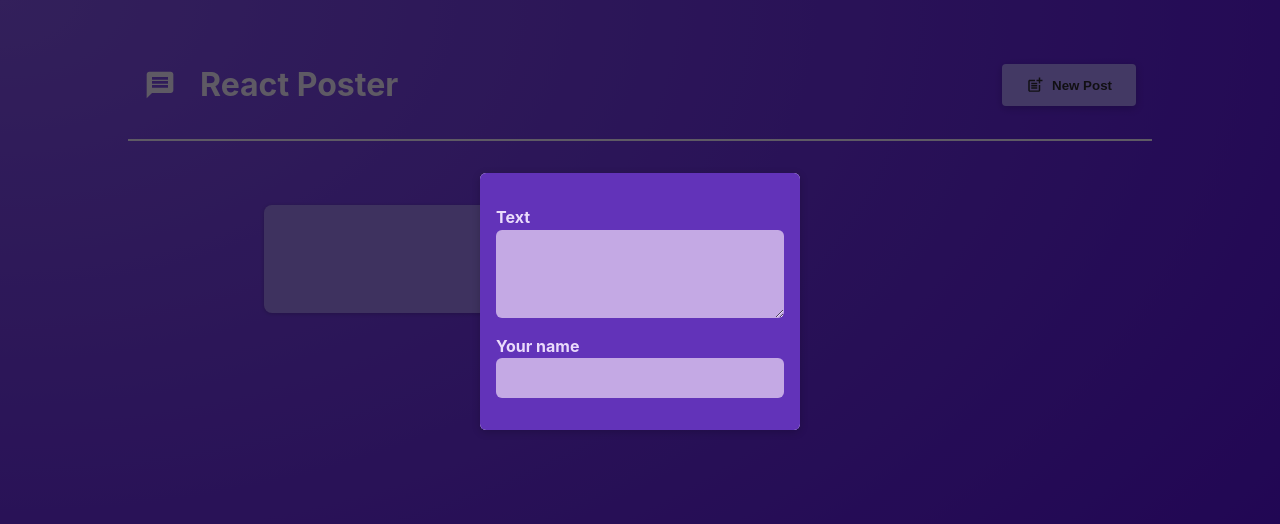
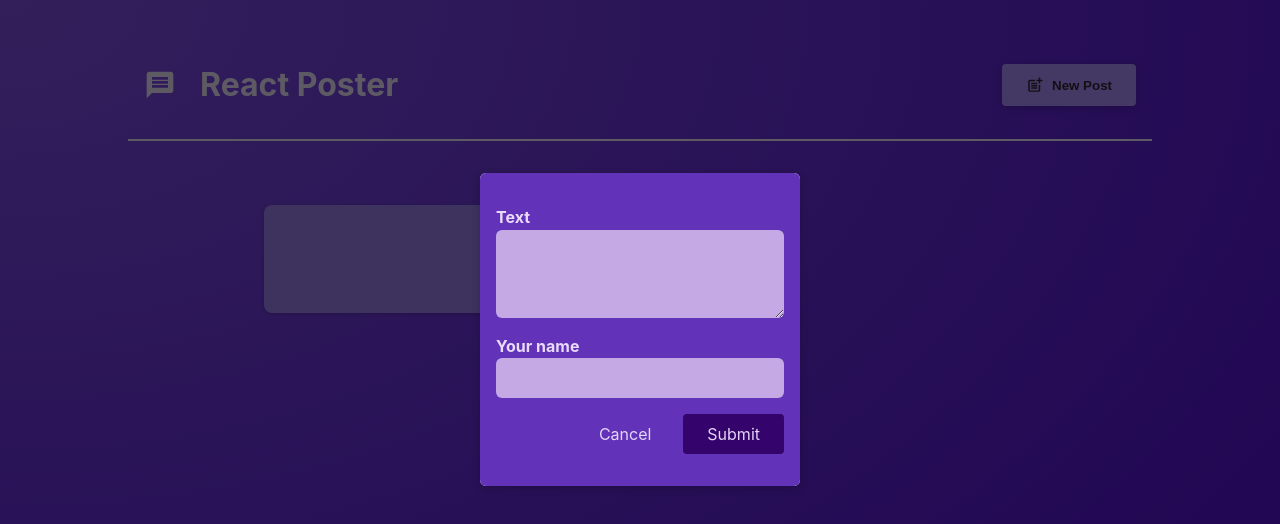
Before and after one commit to LordCracken/React-Crash-Course, a React (Vite) app: page / in a window 1280 px wide. Both pictures are taken after a click on the button "New Post". Shown: the top 524 px of the page. Built offline with nearby package versions, Linux system fonts and the light colour scheme.

Commit message:
feat: add buttons to modal component
Add buttons for submit form and cancel adding new post in Modal component. Cancel button will hide modal. Submit button is still in development.

```diff
--- a/src/components/NewPost.jsx
+++ b/src/components/NewPost.jsx
@@ -1,6 +1,6 @@
 import classes from './NewPost.module.css';
 
-function NewPost({onAuthorChange, onBodyChange}) {
+function NewPost({onAuthorChange, onBodyChange, onCancel}) {
   return (
     <form className={classes.form}>
       <p>
@@ -11,6 +11,10 @@ function NewPost({onAuthorChange, onBodyChange}) {
         <label htmlFor="name">Your name</label>
         <input type="text" id="name" required onChange={onAuthorChange} />
       </p>
+      <p className={classes.actions}>
+        <button type="button" onClick={onCancel}>Cancel</button>
+        <button>Submit</button>
+      </p>
     </form>
   );
 }
--- a/src/components/PostsList.jsx
+++ b/src/components/PostsList.jsx
@@ -21,7 +21,7 @@ function PostsList({isPosting, onStopPosting}) {
     <>
       {isPosting && (
         <Modal onClose={onStopPosting}>
-          <NewPost onAuthorChange={authorChangeHandler} onBodyChange={bodyChangeHandler}/>
+          <NewPost onAuthorChange={authorChangeHandler} onBodyChange={bodyChangeHandler} onCancel={onStopPosting} />
         </Modal>
       )}
       <ul className={classes.posts}>
```
